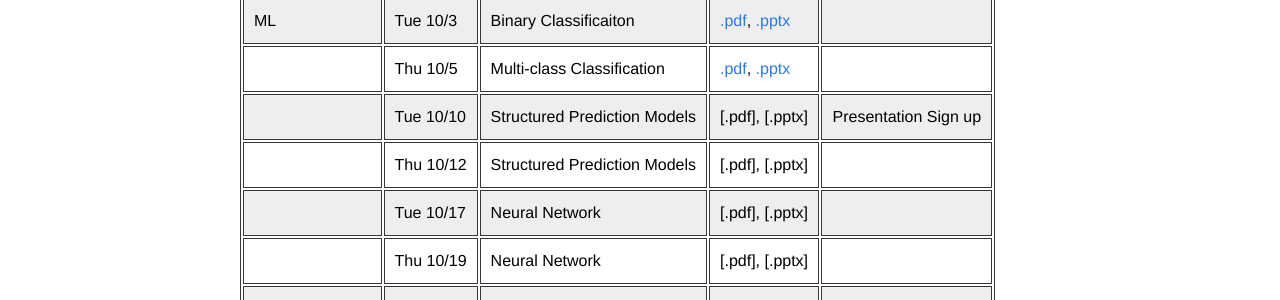
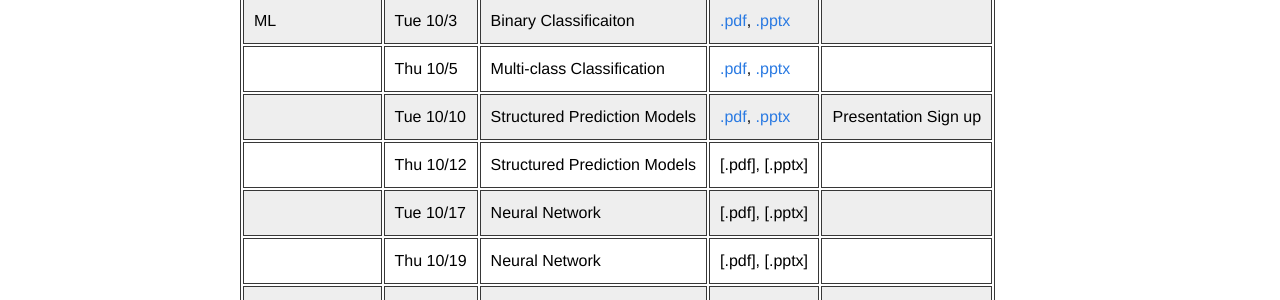
Before and after one commit to uclanlp/CS269-17, a Jekyll site: the page built from 2_syllabus.md, in a window 1280 px wide. Shown: the part 383-683 px from the top of the page. Built offline with Jekyll 4.4.1, drawn with Linux system fonts in a browser that asks for light colours; part of the change alters nothing that is shown.

```diff
--- a/2_syllabus.md
+++ b/2_syllabus.md
@@ -13,7 +13,7 @@ The following schedule is subjected to change.
  Overview | Thu 9/27 | Overview | [.pdf](slides/CS269-01.pdf), [.pptx](slides/CS269-01.pptx) | [Hw0](docs/hw0.pdf)
  ML | Tue 10/3 | Binary Classificaiton | [.pdf](slides/CS269-02.pdf), [.pptx](slides/CS269-02.pptx) |
  | Thu 10/5 | Multi-class Classification | [.pdf](slides/CS269-03.pdf), [.pptx](slides/CS269-03.pptx)|
- | Tue 10/10 | Structured Prediction Models | [.pdf], [.pptx] | Presentation Sign up
+ | Tue 10/10 | Structured Prediction Models | [.pdf](slides/CS269-04.pdf), [.pptx](slides/CS269-04.pdf) | Presentation Sign up
  | Thu 10/12 | Structured Prediction Models | [.pdf], [.pptx]|
  | Tue 10/17 | Neural Network  | [.pdf], [.pptx]|
  | Thu 10/19 | Neural Network | [.pdf], [.pptx]|
```
